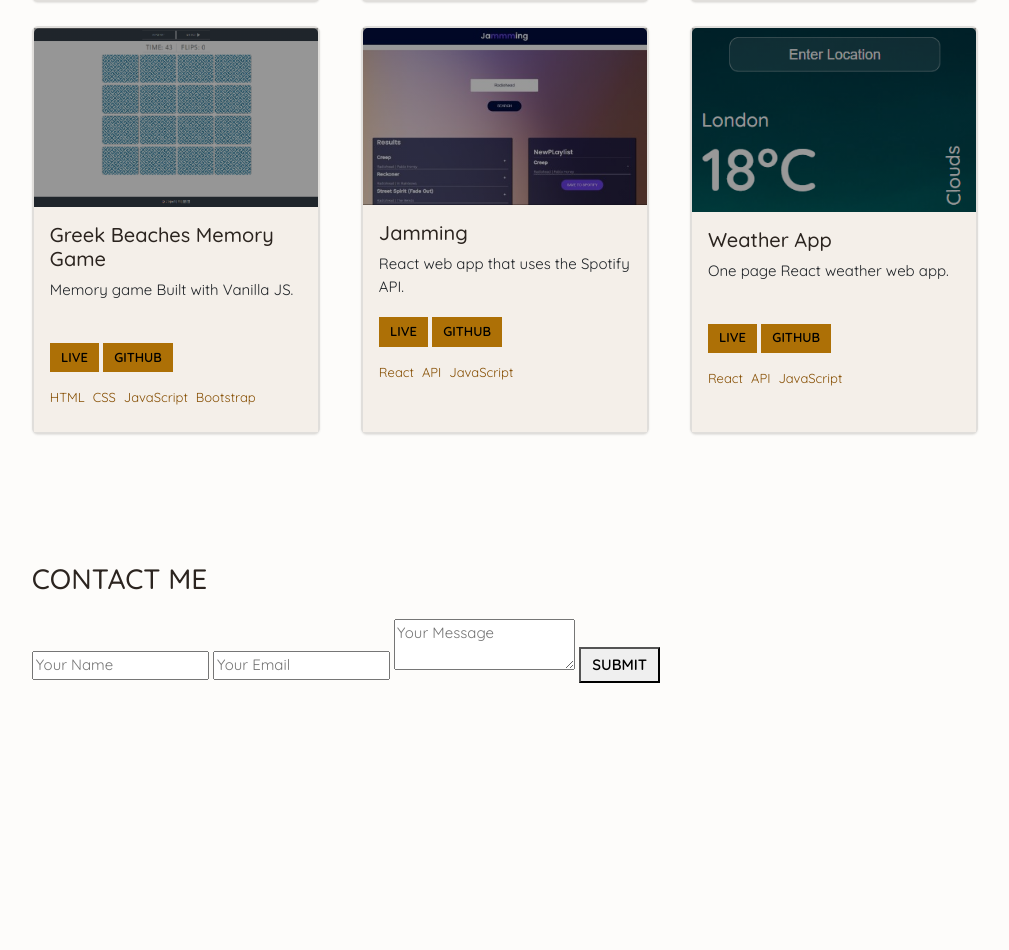
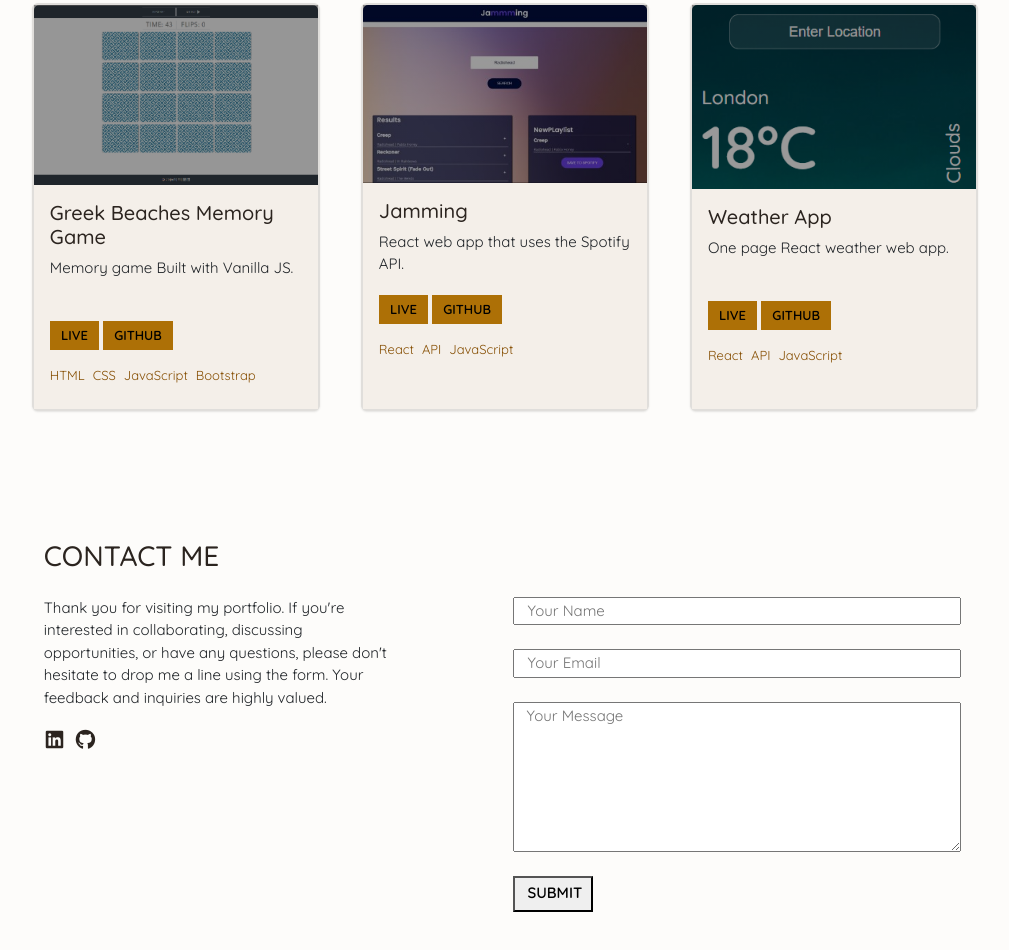
Before and after one commit to kristinabog/portfolio, a plain HTML site: page index.html in a window 1280 px wide. Shown: the part 2464-3414 px from the top of the page, without its empty margins (157-1166 px from the left). Before the commit the page ends 3275 px from the top, so only its background shows below. Drawn offline with nearby package versions, Linux system fonts and the light colour scheme.

Commit message:
added structure and styling to contact section

```diff
--- a/assets/css/style.css
+++ b/assets/css/style.css
@@ -324,7 +324,49 @@ a {
   text-decoration: none;
 }
 
+/* --------------------------- Contact */
 
+.contact-section {
+  font-size: 15px;
+  justify-content: center;
+  padding: 0 4rem 4rem 7.8rem;
+  margin: 0 4rem 4rem 4rem;
+  margin: 4rem;
+}
+
+.contact-input,
+.contact-message {
+  margin-bottom: 1.5rem;
+  max-width: 28rem;
+}
+
+.contact-message {
+  height: 150px;
+}
+
+.submit-btn {
+  max-width: 5rem;
+}
+
+.contact-col {
+  padding-right: 7.5rem;
+}
+
+.social-icon {
+  margin-right: 2%;
+}
+
+.social-icon:hover {
+  color: #ad7006;
+}
+
+.social-icons {
+  list-style: none;
+  padding: 0;
+  margin-left: 2px;
+  font-size: 20px;
+  color: #2b241f;
+}
 
 /* --------------------------- Media Queries */
 @media (max-width: 1200px) {
@@ -368,11 +410,16 @@ a {
       margin: 0;
     }
 
-    .section {
+    .section,
+    .contact-section {
       padding-left: 4rem;
       flex-direction: column;
       align-items: center;
       text-align: center;
+    }
+
+    .contact-col {
+      padding-right: 0;
     }
 
     #portfolio .tools,
--- a/index.html
+++ b/index.html
@@ -81,7 +81,7 @@
         <div class="about-details">
           <h3 class="h3-title">About Me</h3>
           <p>
-            Hello and welcome to my portfolio! I am thrilled to present to you a glimpse
+            Hi and welcome to my portfolio! Here you can find a glimpse
             into my journey as an aspiring software developer. I started my coding bootcamp in 2020
             at the Code Institute and graduated with Merit in Dec 2021. I have been working as a
             Web consultant until recently, but driven by my ambitions, I'm now ready to take on my first role as a
@@ -290,14 +290,37 @@
       </div>
     </div>
     <div id="contact">
-      <div class="section">
-        <h3 class="h3-title">Contact Me</h3>
-        <form id="contact-form">
-          <input type="text" name="name" placeholder="Your Name" required>
-          <input type="email" name="email" placeholder="Your Email" required>
-          <textarea name="message" placeholder="Your Message" required></textarea>
-          <button type="submit">Submit</button>
-      </form>
+      <div class="contact-section row">
+        <div>
+          <h3 class="h3-title">Contact Me</h3>
+        </div>
+        <div class="col-md-6 contact-col">
+          <p class="contact-text">Thank you for visiting my portfolio.
+            If you're interested in collaborating, discussing opportunities, or have any questions,
+            please don't hesitate to drop me a line using the form.
+            Your feedback and inquiries are highly valued.</p>
+          <ul class="social-icons">
+            <a href="https://www.linkedin.com/in/kristinabog/" target="_blank">
+              <li class="fab fa-linkedin social-icon"></li>
+            </a>
+            <a href="https://github.com/kristinabog" target="_blank">
+              <li class="fab fa-github social-icon"></li>
+            </a>
+          </ul>
+        </div>
+        <div class="col-md-6">
+            <form id="contact-form">
+              <div class="row">
+                  <input class="contact-input" type="text" name="name" placeholder="Your Name" required>
+                  <input class="contact-input" type="email" name="email" placeholder="Your Email" required>
+                  <textarea class="contact-message" name="message" placeholder="Your Message" required></textarea>
+              </div>
+              <div class="row">
+                <button class="submit-btn" type="submit">Submit</button>
+              </div>
+            </form>
+          </div>
+        </div>
       </div>
     </div>
   </div>
```
